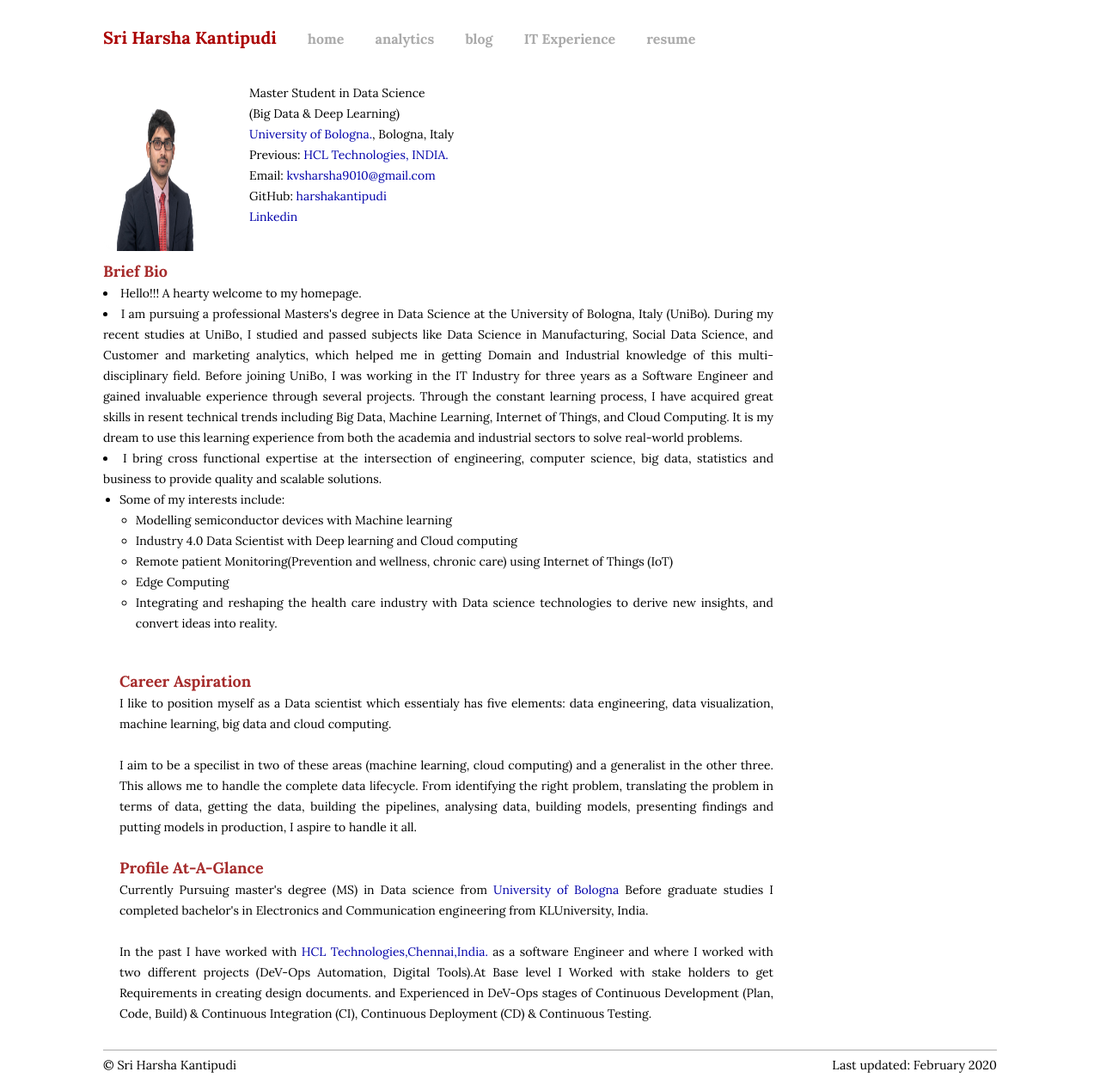
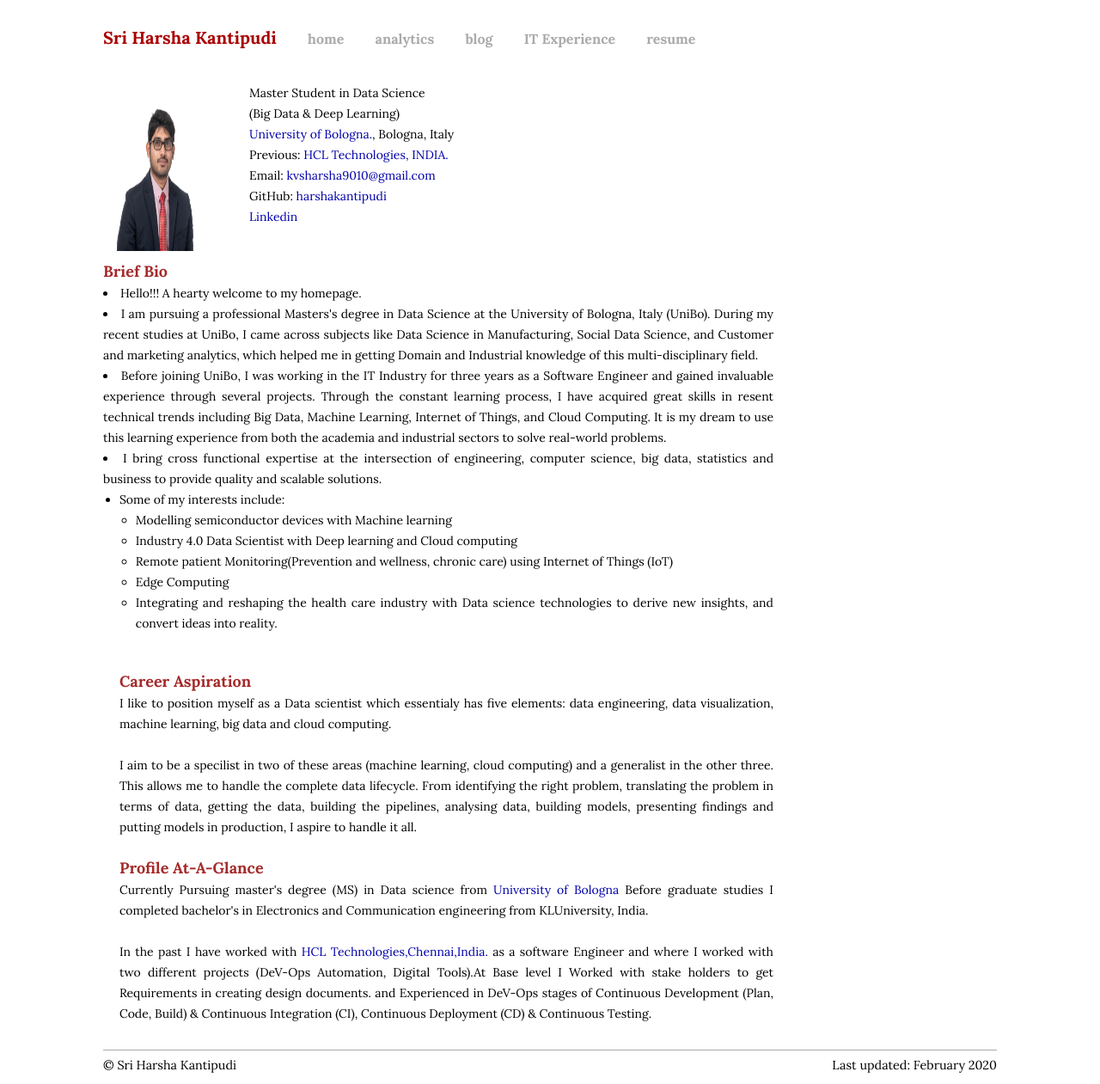
Before and after one commit to harshakantipudi/Harshakantipudi.github.io, a Jekyll site: the page built from index.md, in a window 1280 px wide. Shown: the whole page at 86% size. Built offline with Jekyll 4.4.1, drawn with Linux system fonts in a browser that asks for light colours.

Commit message:
Update home.html

```diff
--- a/_layouts/home.html
+++ b/_layouts/home.html
@@ -27,8 +27,9 @@
               <div class="homecontent">
                 <b><span style="color:brown"><font size="4">Brief Bio</font></span></b> <br>
                 <li> Hello!!! A hearty welcome to my homepage.
-                <li> I am pursuing a professional Masters's degree in Data Science at the University of Bologna, Italy (UniBo). During my recent studies at UniBo, I studied and passed subjects like Data Science in Manufacturing, Social Data Science, and Customer and marketing analytics, which helped me in getting Domain and Industrial knowledge of this multi-disciplinary field. Before joining UniBo, I was working in the IT Industry for three years as a Software Engineer and gained invaluable experience through several projects. Through the constant learning process, I have acquired great skills in resent technical trends including Big Data, Machine Learning, Internet of Things, and Cloud Computing. It is my dream to use this learning experience from both the academia and industrial sectors to solve real-world problems.
-                <li>I bring cross functional expertise at the intersection of engineering, computer science, big data, statistics and business to provide quality and scalable solutions.
+                <li> I am pursuing a professional Masters's degree in Data Science at the University of Bologna, Italy (UniBo). During my recent studies at UniBo, I came across subjects like Data Science in Manufacturing, Social Data Science, and Customer and marketing analytics, which helped me in getting Domain and Industrial knowledge of this multi-disciplinary field.
+                <li> Before joining UniBo, I was working in the IT Industry for three years as a Software Engineer and gained invaluable experience through several projects. Through the constant learning process, I have acquired great skills in resent technical trends including Big Data, Machine Learning, Internet of Things, and Cloud Computing. It is my dream to use this learning experience from both the academia and industrial sectors to solve real-world problems.
+                <li> I bring cross functional expertise at the intersection of engineering, computer science, big data, statistics and business to provide quality and scalable solutions.
                 <ul>
                 <li>
                 <span style="color:black"> Some of my interests include:</span>
```
